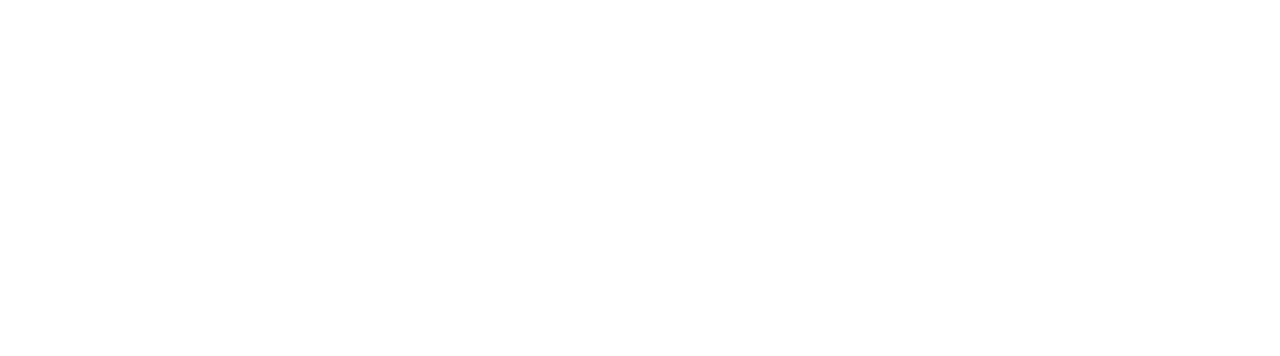
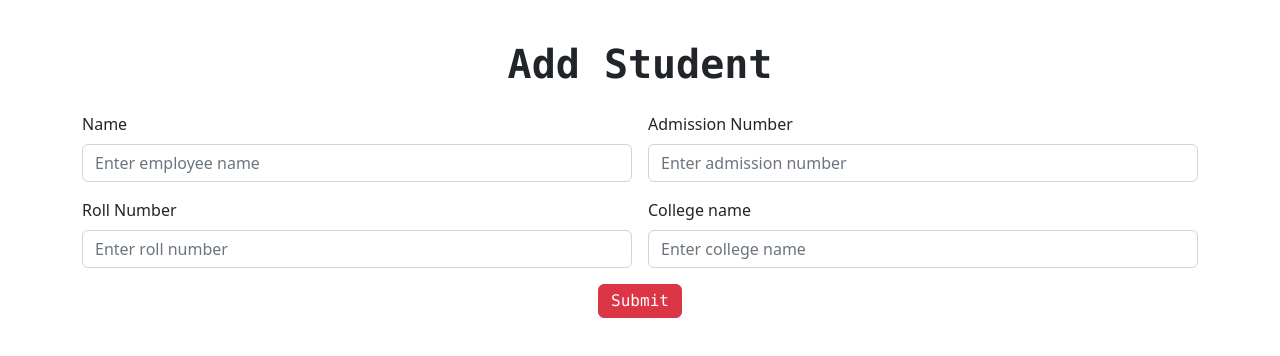
Before and after one commit to sufailbadushat/student-angular-spring-app, an Angular app: page / in a window 1280 px wide. Shown: the top 356 px of the page. Built offline with nearby package versions, Linux system fonts and the light colour scheme.

Commit message:
add studnent to database

```diff
--- /dev/null
+++ b/src/app/add-student/add-student.component.html
@@ -0,0 +1,37 @@
+
+
+
+<div class="container">
+    <div class="row">
+        <div class="col-12 col-sm-12 div-md-12 col-lg-12 div-xl-12 div-xxl-12">
+            <div class="row g-3 mt-4">
+                <div class="col col-12 col-sm-12 col-md-12 col-lg-12 col-lg-12 col-xl-12 col-xxl-12 text-center">
+                    <h1 class="text-dark" class="font-monospace" style="font-weight:bold">Add Student</h1>
+                </div>
+                <div class="col col-12 col-sm-6 col-md-6 col-lg-6 col-lg-6 col-xl-6 col-xxl-6">
+                    <label for="" class="form-label text-dark">Name</label>
+                    <input name="name" [(ngModel)]="name" type="text" placeholder="Enter employee name" class="form-control">
+                </div>
+                <div class="col col-12 col-sm-6 col-md-6 col-lg-6 col-lg-6 col-xl-6 col-xxl-6">
+                    <label for="" class="form-label text-dark">Admission Number</label>
+                    <input name="admNo" [(ngModel)]="admNo" type="text" placeholder="Enter admission number" class="form-control">
+                </div>
+
+                <div class="col col-12 col-sm-6 col-md-6 col-lg-6 col-lg-6 col-xl-6 col-xxl-6">
+                    <label for="" class="form-label text-dark">Roll Number</label>
+                    <input name="rollNo" [(ngModel)]="rollNo" type="text" placeholder="Enter roll number" class="form-control">
+                </div>
+
+                <div class="col col-12 col-sm-6 col-md-6 col-lg-6 col-lg-6 col-xl-6 col-xxl-6">
+                    <label for="" class="form-label text-dark">College name</label>
+                    <input name="collegeName" [(ngModel)]="collegeName" type="text" placeholder="Enter college name" class="form-control">
+                </div>
+
+
+                <div class="col col-12 col-sm-12 col-md-12 col-lg-12 col-lg-12 col-xl-12 col-xxl-12 text-center">
+                    <button (click)="readValue()" class="btn btn-danger font-monospace py-1">Submit</button>
+                </div>
+            </div>
+        </div>
+    </div>
+</div>
--- /dev/null
+++ b/src/app/add-student/add-student.component.ts
@@ -0,0 +1,43 @@
+import { Component } from '@angular/core';
+import { ApiService } from '../api.service';
+
+@Component({
+  selector: 'app-add-student',
+  templateUrl: './add-student.component.html',
+  styleUrls: ['./add-student.component.css']
+})
+export class AddStudentComponent {
+  constructor(private api: ApiService) { }
+
+  name = ""
+  admNo = ""
+  rollNo = ""
+  collegeName = ""
+
+
+  readValue = () => {
+    let data: any = {
+      "name": this.name,
+      "admNo":this.admNo,
+      "rollNo":this.rollNo,
+      "collegeName":this.collegeName
+    }
+    console.log(data);
+
+    this.api.addStudents(data).subscribe(
+      (response:any)=>{
+        if (response.status == "success") {
+          alert("Product added successfully!");
+          this.name = ""
+          this.admNo = ""
+          this.rollNo = ""
+          this.collegeName = ""
+
+        }
+        else{
+          alert("something went wrong!");
+        }
+      }
+    )
+  }
+}
--- /dev/null
+++ b/src/app/api.service.ts
@@ -0,0 +1,14 @@
+import { HttpClient } from '@angular/common/http';
+import { Injectable } from '@angular/core';
+
+@Injectable({
+  providedIn: 'root'
+})
+export class ApiService {
+
+  constructor(private http:HttpClient) { }
+
+  addStudents=(dataToSend:any)=>{
+    return this.http.post("http://localhost:8080/add",dataToSend);
+  }
+}
--- a/src/app/app.module.ts
+++ b/src/app/app.module.ts
@@ -3,14 +3,30 @@ import { BrowserModule } from '@angular/platform-browser';
 
 import { AppRoutingModule } from './app-routing.module';
 import { AppComponent } from './app.component';
+import { AddStudentComponent } from './add-student/add-student.component';
+import { RouterModule, Routes } from '@angular/router';
+import { FormsModule } from '@angular/forms';
+import { HttpClientModule } from '@angular/common/http';
 
+
+let myRoot:Routes=[
+  {
+    path:"",
+    component:AddStudentComponent
+  }
+]
 @NgModule({
   declarations: [
-    AppComponent
+    AppComponent,
+    AddStudentComponent
   ],
   imports: [
     BrowserModule,
-    AppRoutingModule
+    AppRoutingModule,
+    RouterModule.forRoot(myRoot),
+    FormsModule,
+    HttpClientModule
+
   ],
   providers: [],
   bootstrap: [AppComponent]
```
Also changed, not shown: src/app/add-student/add-student.component.css (added).
